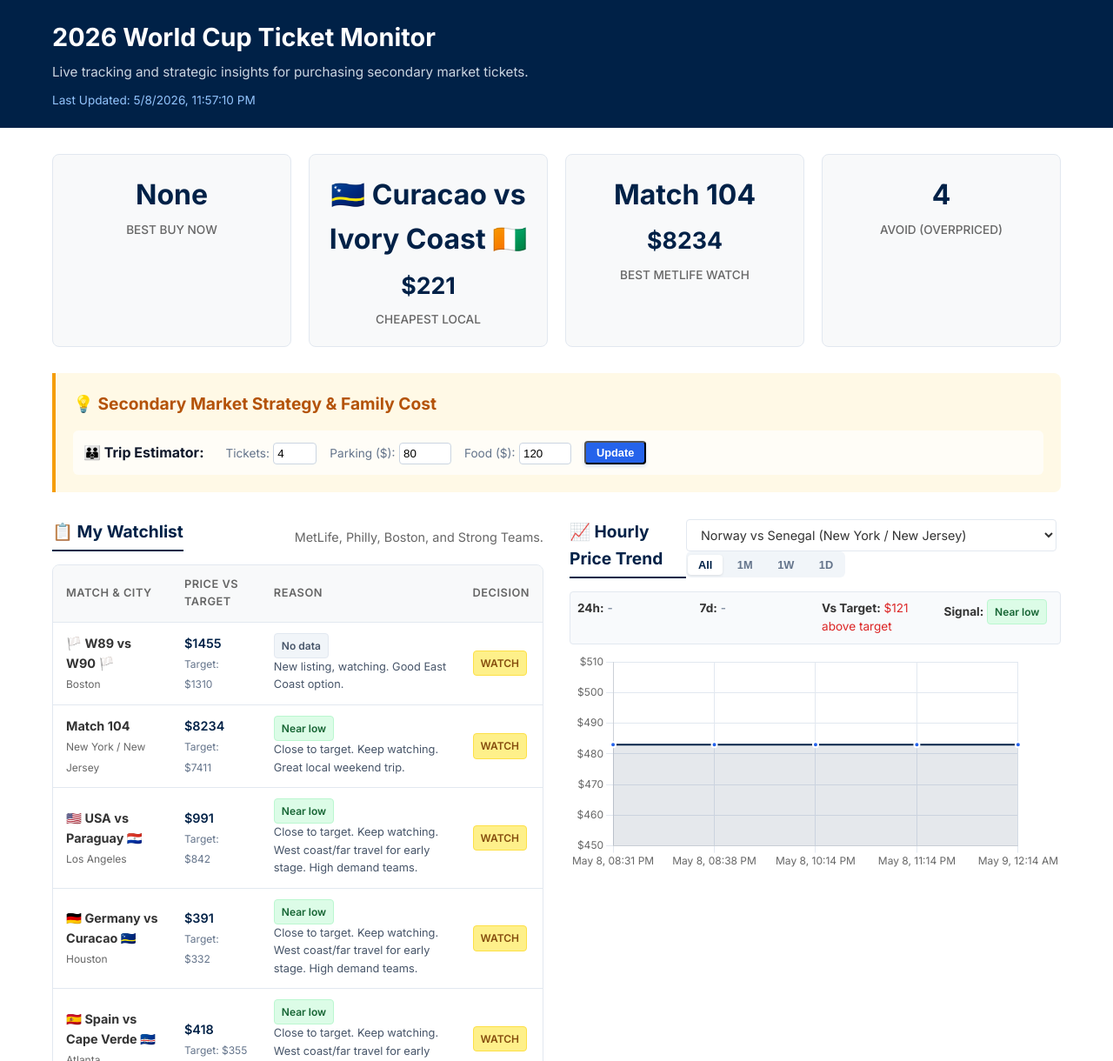
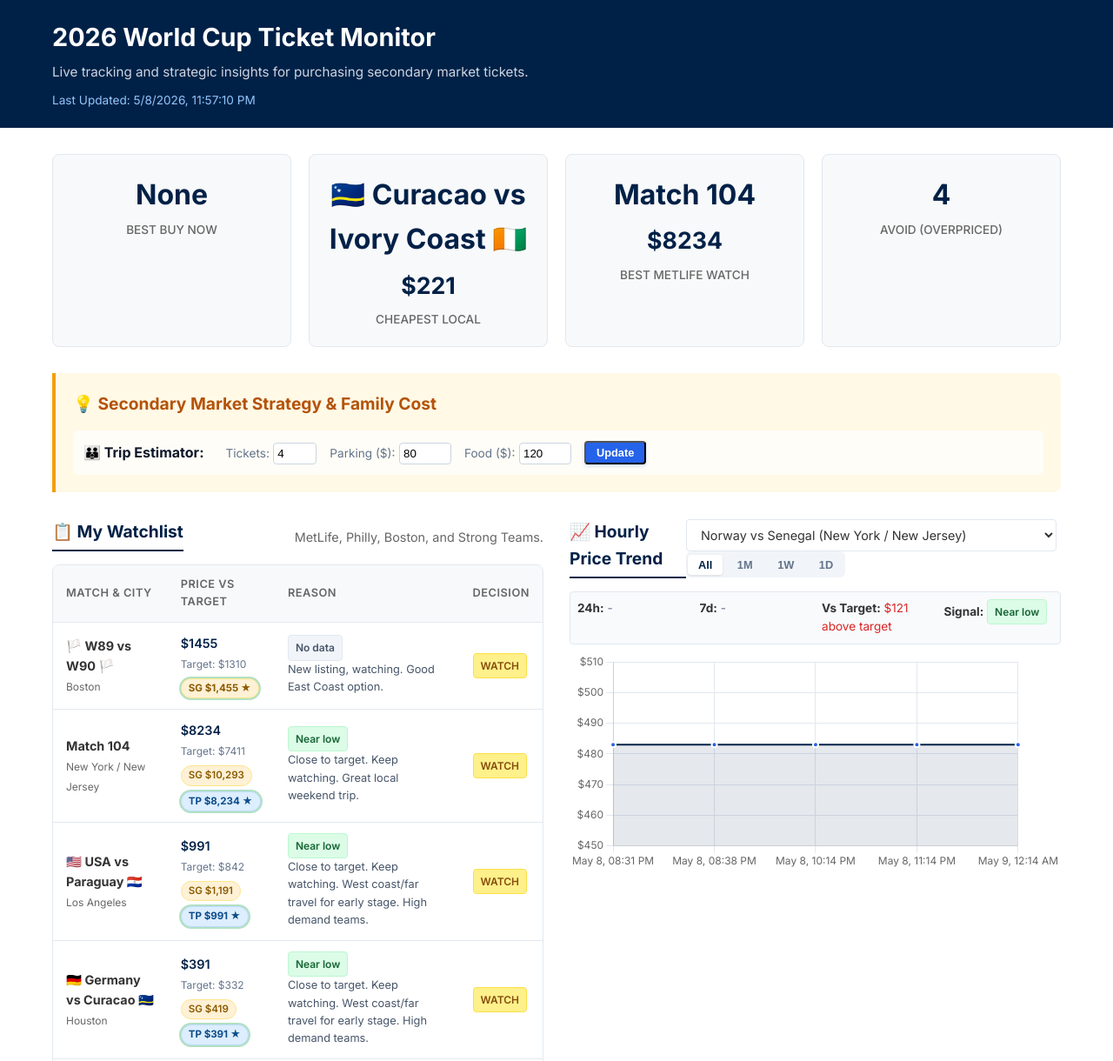
Before and after one commit to timkok/world-cup-monitor, a plain HTML site: page index.html in a window 1280 px wide. Shown: the top 1220 px of the page at 87% size. Drawn offline with nearby package versions, Linux system fonts and the light colour scheme.

Commit message:
feat: surface ticket source + link per match
Each match row (and the watchlist) now shows pill links for every
platform we have a price on (SG / TP), with the cheapest one starred.
Click any tag to jump straight to that platform's listing page; you
can compare side-by-side without trusting the aggregator's pick.

- New renderSources(row) helper produces SG/TP pills
- processAggregatedData stores explicit sg_price/sg_url/tp_price/tp_url
- CSS .src-tag with platform-tinted colors and a green ring on the cheapest

```diff
--- a/app.js
+++ b/app.js
@@ -316,6 +316,10 @@ document.addEventListener('DOMContentLoaded', () => {
             row.agg_lowest_price = lowestPrice;
             row.agg_best_url = bestUrl;
             row.agg_source = bestSource;
+            row.sg_price = sgPrice != null && !isNaN(sgPrice) ? sgPrice : null;
+            row.sg_url = row.url;
+            row.tp_price = tpPrice != null && !isNaN(tpPrice) ? tpPrice : null;
+            row.tp_url = tpMatch ? tpMatch.url : null;
 
             row.fv = getFaceValue(row.stage);
             row.multiplier = lowestPrice ? lowestPrice / row.fv : 0;
@@ -493,6 +497,30 @@ document.addEventListener('DOMContentLoaded', () => {
         applyFilters();
     }
 
+    // --- Source links: show every platform we found a price on ---
+    function renderSources(row) {
+        const items = [];
+        const cheapestSource = row.agg_source;
+        if (row.sg_price != null && row.sg_url) {
+            const isBest = cheapestSource === 'SeatGeek' || cheapestSource === 'Both';
+            items.push(
+                `<a href="${row.sg_url}" target="_blank" rel="noopener" ` +
+                `class="src-tag src-sg${isBest ? ' src-best' : ''}" ` +
+                `title="Open on SeatGeek">SG $${Math.round(row.sg_price).toLocaleString()}${isBest ? ' ★' : ''}</a>`
+            );
+        }
+        if (row.tp_price != null && row.tp_url) {
+            const isBest = cheapestSource === 'TickPick' || cheapestSource === 'Both';
+            items.push(
+                `<a href="${row.tp_url}" target="_blank" rel="noopener" ` +
+                `class="src-tag src-tp${isBest ? ' src-best' : ''}" ` +
+                `title="Open on TickPick">TP $${Math.round(row.tp_price).toLocaleString()}${isBest ? ' ★' : ''}</a>`
+            );
+        }
+        if (!items.length) return '<span style="color:#94a3b8;font-size:0.78rem;">No source available</span>';
+        return `<span class="src-row">${items.join('')}</span>`;
+    }
+
     // --- Signal badge helper ---
     function getSignalBadge(signal) {
         const map = {
@@ -663,7 +691,7 @@ document.addEventListener('DOMContentLoaded', () => {
             const customMark = row.target_is_custom ? '<span class="custom-mark" title="Custom target">★</span> ' : '';
             tr.innerHTML = `
                 <td><strong>${getFlagEmoji(row.match)}</strong><br><small style="color:#666">${row.host_city.split(',')[0]}</small></td>
-                <td class="price-cell">$${row.agg_lowest_price}<br><small style="color:#64748b; font-weight:normal;">${customMark}Target: $${Math.round(row.target_price)}</small></td>
+                <td class="price-cell">$${row.agg_lowest_price}<br><small style="color:#64748b; font-weight:normal;">${customMark}Target: $${Math.round(row.target_price)}</small><div style="margin-top:4px;">${renderSources(row)}</div></td>
                 <td style="font-size:0.8rem; color:#475569;">${getSignalBadge(row.signal)}<br>${row.reason}</td>
                 <td>${getDecisionBadge(row.decision, row.agg_best_url)}</td>
             `;
@@ -775,7 +803,7 @@ document.addEventListener('DOMContentLoaded', () => {
             tr.innerHTML = `
                 <td><strong>${matchHtml}</strong><br><small style="color:#666">${row.stage} • ${row.date_time}${venueTz(row.host_city) ? ' ' + venueTz(row.host_city) : ''}</small></td>
                 <td>${row.venue}<br><small style="color:#666">${row.host_city}</small></td>
-                <td class="price-cell">${priceStr} ${trendHtml}<br><span style="display:inline-flex;align-items:center;gap:4px;color:#64748b;font-weight:normal;font-size:0.78rem;">Target: ${customMark}<input type="number" class="target-input" data-event-id="${row.event_id}" value="${targetVal}" min="1"></span></td>
+                <td class="price-cell">${priceStr} ${trendHtml}<br><span style="display:inline-flex;align-items:center;gap:4px;color:#64748b;font-weight:normal;font-size:0.78rem;">Target: ${customMark}<input type="number" class="target-input" data-event-id="${row.event_id}" value="${targetVal}" min="1"></span><div style="margin-top:4px;">${renderSources(row)}</div></td>
                 <td>${getSignalBadge(row.signal)}</td>
                 <td><span class="countdown-badge" style="background:#e2e8f0; color:#334155;">${row.multiplier.toFixed(1)}x FV</span></td>
                 <td><strong>${famCostStr}</strong><br><small style="color:#64748b;">${ppCostStr}</small></td>
--- a/style.css
+++ b/style.css
@@ -311,6 +311,24 @@ h1, h2, h3, h4 { color: var(--primary-color); }
     color: var(--primary-color);
 }
 
+/* Source links — show every platform we have a price for */
+.src-row { display: inline-flex; gap: 6px; flex-wrap: wrap; }
+.src-tag {
+    display: inline-block;
+    padding: 2px 8px;
+    border-radius: 999px;
+    font-size: 0.72rem;
+    font-weight: 600;
+    text-decoration: none;
+    line-height: 1.5;
+    border: 1px solid transparent;
+    transition: filter 0.15s;
+}
+.src-tag:hover { text-decoration: none; filter: brightness(0.95); }
+.src-sg { background: #fff1d6; color: #8b5a00; border-color: #fde68a; }
+.src-tp { background: #dceeff; color: #0d4c8a; border-color: #bfdbfe; }
+.src-best { box-shadow: 0 0 0 2px #16a34a55; font-weight: 700; }
+
 /* Trend signal badges */
 .badge.signal-low    { background:#dcfce7; color:#166534; border:1px solid #bbf7d0; text-transform:none; }
 .badge.signal-down   { background:#e0f2fe; color:#075985; border:1px solid #bae6fd; text-transform:none; }
```
